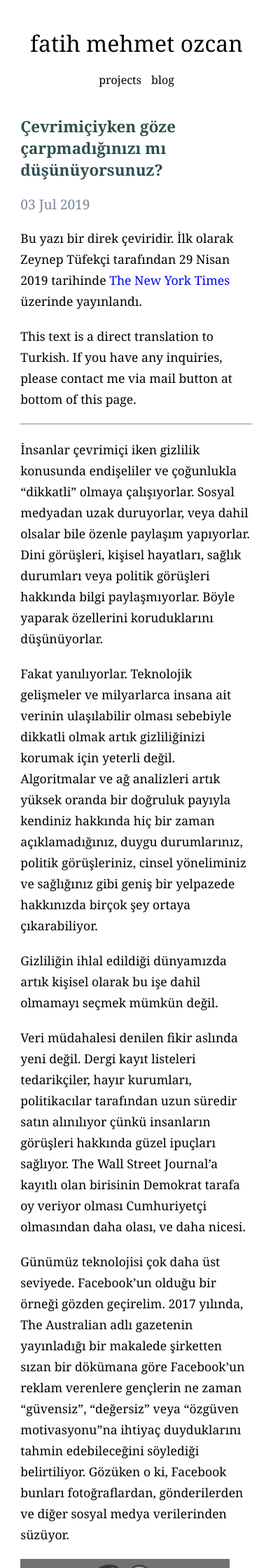
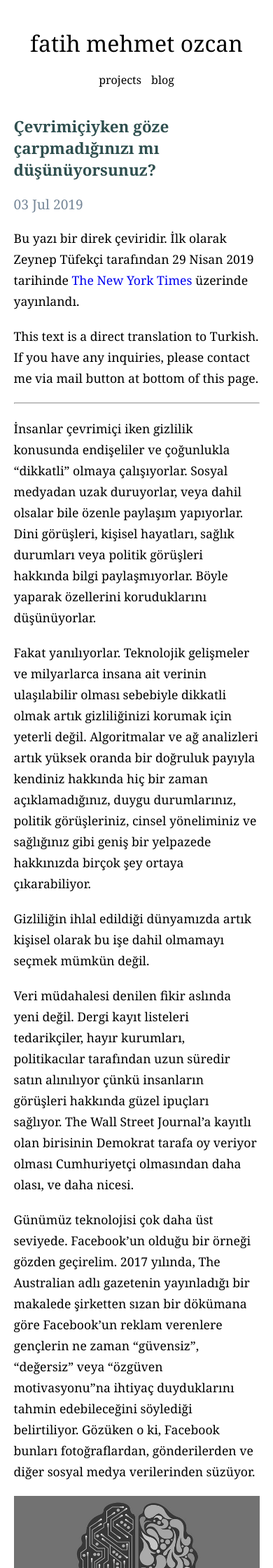
Before and after one commit to fatihmeh/fatihmeh.github.io, a Jekyll site: the page built from _posts/2019-07-03-cevrimici-dusunun.md, in a window 390 px wide. Shown: the top 2240 px of the page at 70% size. Built offline with Jekyll 4.4.1, drawn with Linux system fonts in a browser that asks for light colours.

Commit message:
Minor percent touch for mobile
"@media only screen and (max-width: 1279px)" "#whole" width updated to 90% and .img-responsive width updated to 100%

```diff
--- a/css/main.css
+++ b/css/main.css
@@ -128,9 +128,9 @@ a:hover {
 
 @media only screen and (max-width: 1279px) {
    #whole {
-    width: 85%;
+    width: 90%;
   }
   .img-responsive {
-    width: 90%; height: auto;
+    width: 100%; height: auto;
   }
 }
```
